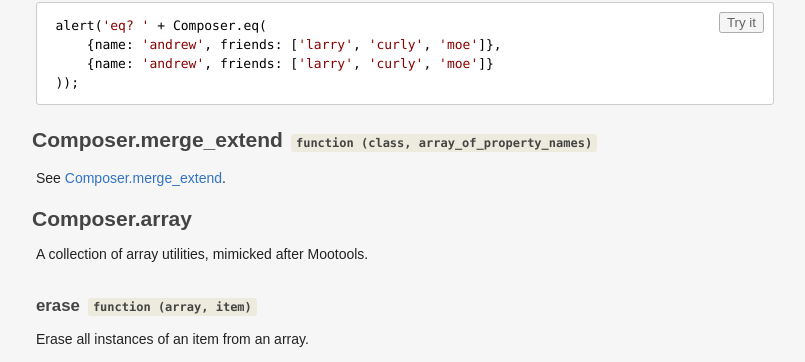
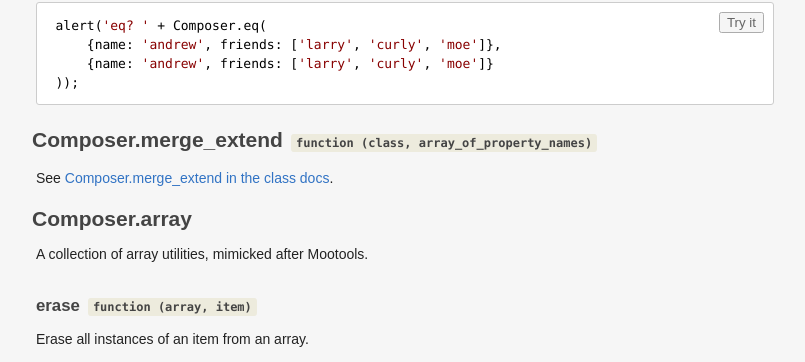
Before and after one commit to lyonbros/composer.js, a Jekyll site: the page built from docs/util.md, in a window 1280 px wide and 900 px high, scrolled down 1326 px. Shown: the part 90-452 px from the top of the window, without its empty margins (378-1183 px from the left). Built offline with Jekyll 4.4.1, drawn with Linux system fonts in a browser that asks for light colours.

Commit message:
fix class link

```diff
--- a/docs/util.md
+++ b/docs/util.md
@@ -86,7 +86,7 @@ alert('eq? ' + Composer.eq(
 
 ## Composer.merge_extend :: function(class, array_of_property_names)
 
-See [Composer.merge_extend](/composer.js/docs/class#composer-merge-extend).
+See [Composer.merge_extend in the class docs](/composer.js/docs/class#composer-merge-extend).
 
 ## Composer.array
 
```
